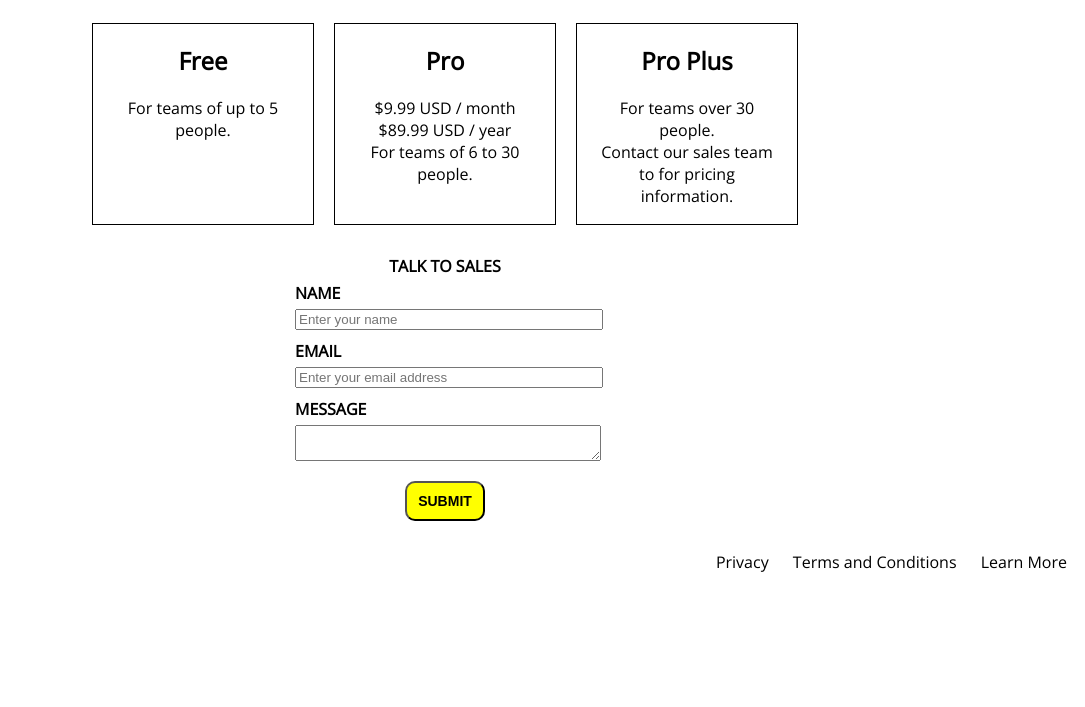
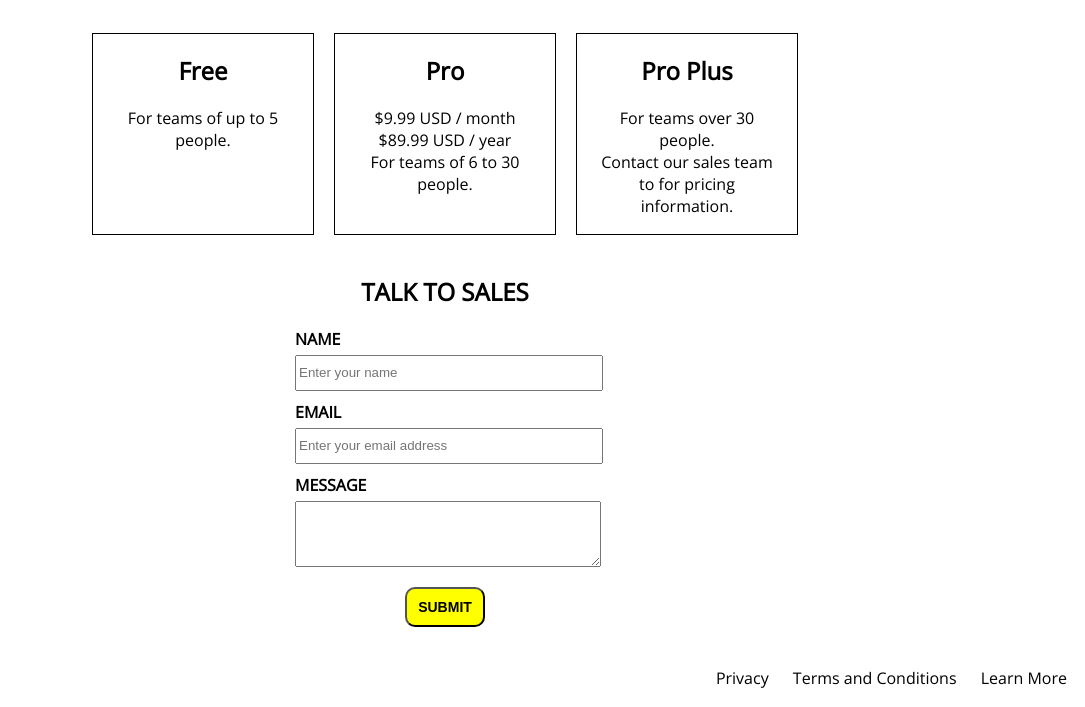
Before and after one commit to rx3r0/Product-Landing-Page, a plain HTML site: page index.html in a window 1280 px wide. Shown: the part 1512-2219 px from the top of the page, without its empty margins (195-1280 px from the left). Before the commit the page ends 2103 px from the top, so only its background shows below. Drawn offline with nearby package versions, Linux system fonts and the light colour scheme.

Commit message:
adjust spacing and tweak inputs for contact section

```diff
--- a/css/style.css
+++ b/css/style.css
@@ -67,8 +67,8 @@ main {
 }
 
 section {
-    margin-bottom: 20px;
-    margin-top: 20px;
+    margin-bottom: 30px;
+    margin-top: 30px;
 }
 
 .feature-row {
@@ -133,9 +133,12 @@ section {
     margin-bottom: 10px;
 }
 
-legend {
-    text-align: center;
-    margin-bottom: 5px;
+.text-input {
+    height: 30px;
+}
+
+#message {
+    height: 60px;
 }
 
 #button-area {
--- a/index.html
+++ b/index.html
@@ -93,16 +93,17 @@
         </div>
       </section>
       <section id="contact">
+          <h2>Talk to Sales</h2>
         <form id="form" action="https://www.freecodecamp.com/email-submit">
-          <legend>Talk to Sales</legend>
           <label id="name-label" for="name">Name</label><br>
-          <input id="name" type="text" name="email"
+          <input id="name" class="text-input" type="text" name="email"
                  placeholder="Enter your name"><br>
           <label id="email-label" for="email">Email</label><br>
-          <input id="email" type="email" name="email"
+          <input id="email" class="text-input" type="email" name="email"
                  placeholder="Enter your email address"><br>
           <label id="message-label" for="message">Message</label><br>
-          <textarea id="message"></textarea><br>
+          <textarea id="message" placeholder="What would you like to ask us?">
+          </textarea><br>
           <div id="button-area">
             <input id="submit" type="submit" value="Submit">
           </div>
```
